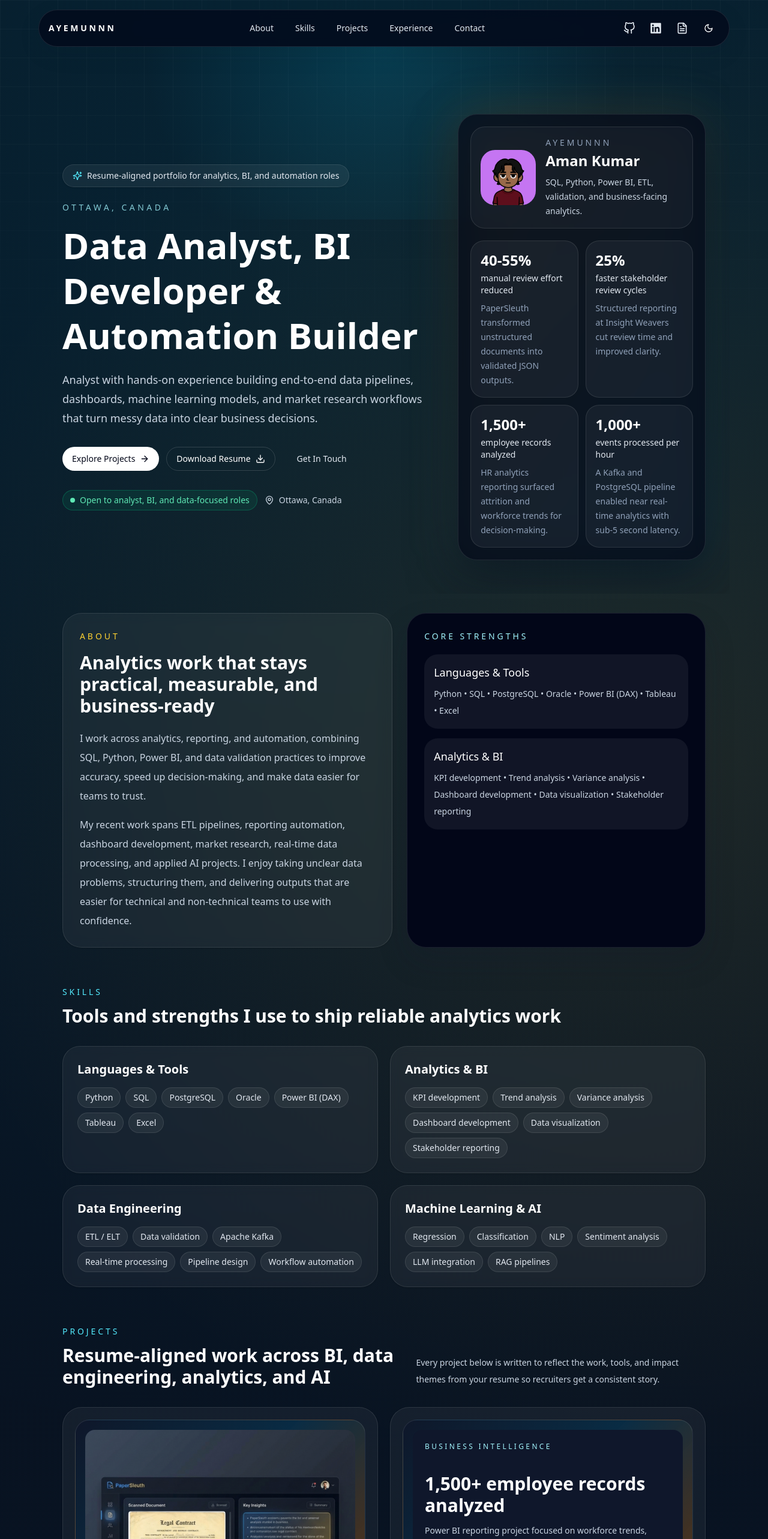
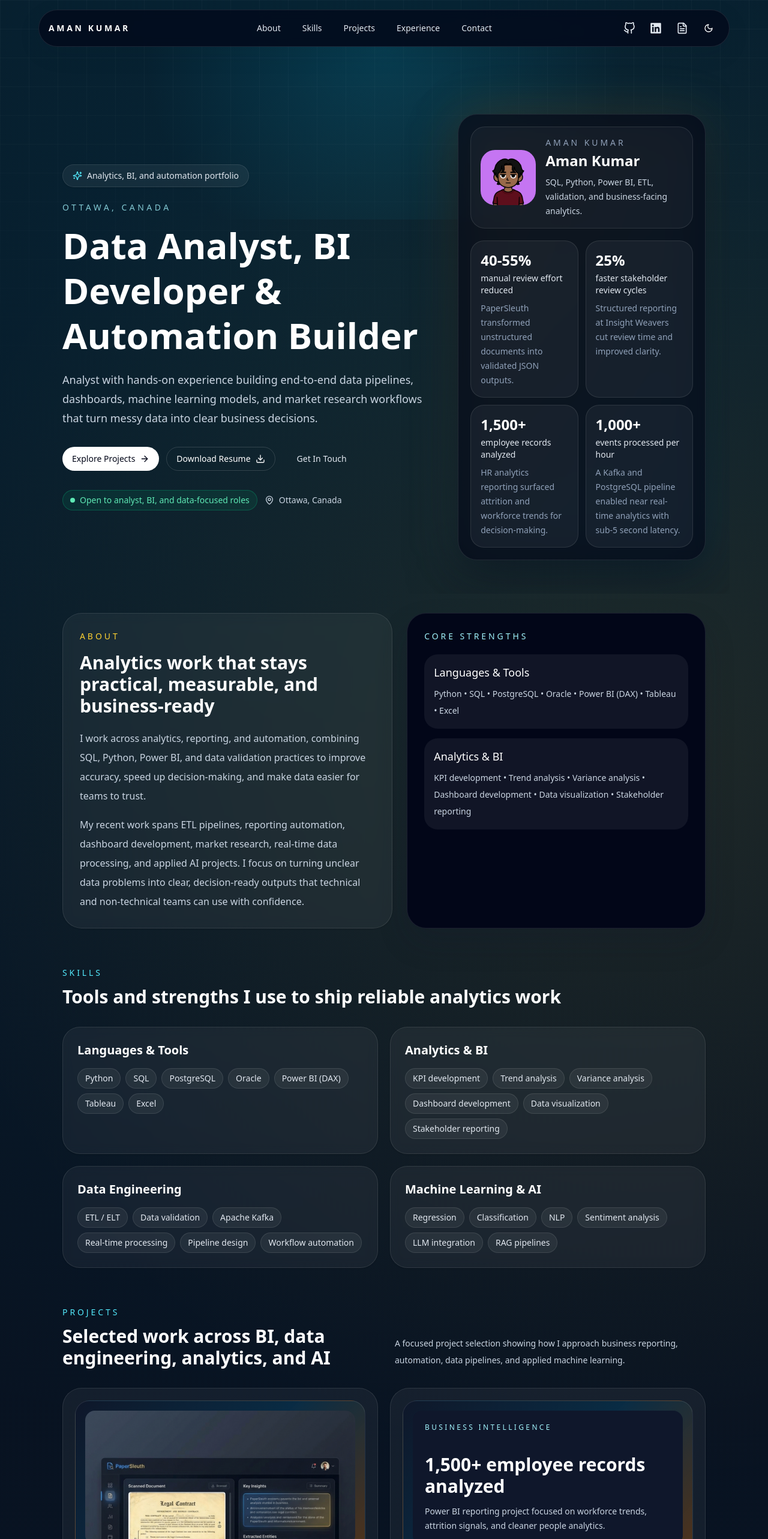
Before and after one commit to ayemunnn/my-portfolio, a Next.js app: page / in a window 1280 px wide. Shown: the top 2566 px of the page at 60% size. Built offline with nearby package versions, Linux system fonts and the light colour scheme.

Commit message:
changes again

```diff
--- a/_data/data.ts
+++ b/_data/data.ts
@@ -35,7 +35,6 @@ export type ProjectItem = {
 
 export const profile = {
   name: "Aman Kumar",
-  alias: "Ayemunnn",
   title: "Data Analyst, BI Developer & Automation Builder",
   location: "Ottawa, Canada",
   email: "amankumark4@gmail.com",
@@ -192,7 +191,8 @@ export const projects: ProjectItem[] = [
       "JSON pipelines",
     ],
     img: "papersleuth.png",
-    git: "https://github.com/ayemunnn",
+    link: "https://papersleuth.streamlit.app/",
+    git: "https://github.com/ayemunnn/OCR",
     problem:
       "Teams lose time when important information is trapped inside scanned or poorly structured documents that cannot be searched, validated, or summarized quickly.",
     solution:
@@ -231,8 +231,9 @@ export const projects: ProjectItem[] = [
     show:
       "Retrieval-style document analysis system for extracting insights from complex PDF collections.",
     desc:
-      "A prototype AI pipeline for querying PDF content interactively. It focused on turning dense legal and financial documents into something easier to search, summarize, and explore through natural-language questions.",
+      "An AI document querying workflow built to make dense PDF collections easier to search, summarize, and explore through natural-language questions.",
     lang: ["Python", "LangChain", "NLP", "RAG", "Document chunking"],
+    git: "https://github.com/ayemunnn/Pdf-Question-Answering-App",
     problem:
       "Dense PDF documents are difficult to review quickly, especially when users need specific answers buried across many pages.",
     solution:
@@ -240,7 +241,7 @@ export const projects: ProjectItem[] = [
     impact: [
       "Automated document analysis workflows to improve review efficiency.",
       "Extracted insights from legal and financial documents using NLP techniques.",
-      "Built an interactive prototype for natural-language PDF querying.",
+      "Built an interactive interface for natural-language PDF querying.",
     ],
   },
   {
@@ -260,7 +261,6 @@ export const projects: ProjectItem[] = [
       "Dashboard design",
     ],
     img: "apple-dashboard.png",
-    git: "https://github.com/ayemunnn",
     problem:
       "Product conversations often rely on opinions, making it hard to quantify whether consumer interest is actually weakening or simply changing form.",
     solution:
@@ -287,6 +287,7 @@ export const projects: ProjectItem[] = [
       "Streaming pipelines",
       "Real-time analytics",
     ],
+    git: "https://github.com/ayemunnn/Stock-Dashboard",
     problem:
       "Traditional batch reporting can hide rapid changes in fast-moving datasets and delays visibility when teams need timely signals.",
     solution:
@@ -315,7 +316,6 @@ export const projects: ProjectItem[] = [
       "ETL / ELT",
     ],
     img: "azure-stocks.png",
-    git: "https://github.com/ayemunnn",
     problem:
       "Manual market tracking is inconsistent and difficult to scale when analysts need repeatable reports across multiple time periods and securities.",
     solution:
@@ -344,7 +344,6 @@ export const projects: ProjectItem[] = [
       "Matplotlib",
     ],
     img: "fake-reviews.png",
-    git: "https://github.com/ayemunnn",
     problem:
       "Fake reviews distort customer trust and make product ratings less reliable for both buyers and businesses.",
     solution:
@@ -366,7 +365,6 @@ export const projects: ProjectItem[] = [
       "A domain-focused chatbot project built by fine-tuning TinyLlama on psychology-style Q&A data, using both supervised fine-tuning and DPO to improve tone and response quality.",
     lang: ["Python", "Transformers", "LoRA / QLoRA", "SFT", "DPO", "Streamlit"],
     img: "psychology-chatbot.png",
-    git: "https://github.com/ayemunnn",
     problem:
       "General chatbots can be inconsistent when responding to sensitive questions where tone, clarity, and helpfulness matter.",
     solution:
--- a/src/app/layout.tsx
+++ b/src/app/layout.tsx
@@ -24,7 +24,6 @@ export const metadata: Metadata = {
     "Portfolio of Aman Kumar, focused on analytics, Power BI, SQL, Python, ETL workflows, reporting automation, and applied AI projects.",
   keywords: [
     "Aman Kumar",
-    "Ayemunnn",
     "Data Analyst",
     "Business Intelligence",
     "Power BI",
@@ -88,7 +87,6 @@ export default function RootLayout({
               "@context": "https://schema.org",
               "@type": "Person",
               name: "Aman Kumar",
-              alternateName: "Ayemunnn",
               url: siteUrl,
               image: profileImage,
               sameAs: [
--- a/src/components/About.tsx
+++ b/src/components/About.tsx
@@ -1,4 +1,4 @@
-import { skillGroups, profile } from "../../_data/data";
+import { profile, skillGroups } from "../../_data/data";
 
 const About = () => {
   return (
@@ -17,9 +17,9 @@ const About = () => {
           <p className="mt-4 text-base leading-8 text-slate-700 dark:text-slate-300">
             My recent work spans ETL pipelines, reporting automation, dashboard
             development, market research, real-time data processing, and applied
-            AI projects. I enjoy taking unclear data problems, structuring them,
-            and delivering outputs that are easier for technical and
-            non-technical teams to use with confidence.
+            AI projects. I focus on turning unclear data problems into clear,
+            decision-ready outputs that technical and non-technical teams can
+            use with confidence.
           </p>
         </div>
 
--- a/src/components/GithubMatrix.tsx
+++ /dev/null
@@ -1,31 +0,0 @@
-"use client";
-
-import React from "react";
-import { GitHubCalendar } from 'react-github-calendar';
-
-const GithubMatrix = () => {
-    return (
-        <section id="github" className="px-2 sm:px-20 lg:px-20 mt-16">
-            <hr className="mt-12" />
-            <div className="mt-10 p-4 sm:p-6">
-                <h2 className="font-bold text-2xl text-black dark:text-white mb-8">
-                    GitHub Activity
-                </h2>
-                <div className="flex justify-center items-center bg-white dark:bg-gray-900 p-6 rounded-2xl border dark:border-gray-800 overflow-x-auto">
-                    <GitHubCalendar
-                        username="ayemunnn"
-                        blockSize={12}
-                        blockMargin={4}
-                        fontSize={14}
-                        theme={{
-                            light: ['#ebedf0', '#9be9a8', '#40c463', '#30a14e', '#216e39'],
-                            dark: ['#161b22', '#0e4429', '#006d32', '#26a641', '#39d353'],
-                        }}
-                    />
-                </div>
-            </div>
-        </section>
-    );
-};
-
-export default GithubMatrix;
--- a/src/components/Hero.tsx
+++ b/src/components/Hero.tsx
@@ -13,7 +13,7 @@ const Hero = () => {
         <div>
           <div className="inline-flex items-center gap-2 rounded-full border border-white/60 bg-white/75 px-4 py-2 text-sm text-slate-700 shadow-sm backdrop-blur dark:border-white/10 dark:bg-white/6 dark:text-slate-200">
             <Sparkles className="size-4 text-cyan-700 dark:text-cyan-300" />
-            Resume-aligned portfolio for analytics, BI, and automation roles
+            Analytics, BI, and automation portfolio
           </div>
 
           <div className="mt-6 max-w-3xl">
@@ -85,7 +85,7 @@ const Hero = () => {
               />
               <div>
                 <p className="text-sm uppercase tracking-[0.28em] text-slate-500 dark:text-slate-400">
-                  {profile.alias}
+                  Aman Kumar
                 </p>
                 <h2 className="mt-1 text-2xl font-semibold text-slate-950 dark:text-white">
                   {profile.name}
--- a/src/components/Navbar.tsx
+++ b/src/components/Navbar.tsx
@@ -23,7 +23,7 @@ const Navbar = () => {
           href="/#"
           className="text-sm font-semibold uppercase tracking-[0.26em] text-slate-900 dark:text-white"
         >
-          {profile.alias}
+          Aman Kumar
         </Link>
 
         <div className="hidden items-center gap-1 md:flex">
--- a/src/components/Project.tsx
+++ b/src/components/Project.tsx
@@ -14,12 +14,12 @@ const Project = () => {
             Projects
           </p>
           <h2 className="mt-3 text-3xl font-semibold text-slate-950 dark:text-white">
-            Resume-aligned work across BI, data engineering, analytics, and AI
+            Selected work across BI, data engineering, analytics, and AI
           </h2>
         </div>
         <p className="max-w-xl text-sm leading-7 text-slate-600 dark:text-slate-300">
-          Every project below is written to reflect the work, tools, and impact
-          themes from your resume so recruiters get a consistent story.
+          A focused project selection showing how I approach business reporting,
+          automation, data pipelines, and applied machine learning.
         </p>
       </div>
 
```
Also changed, not shown: public/manifest.json.
